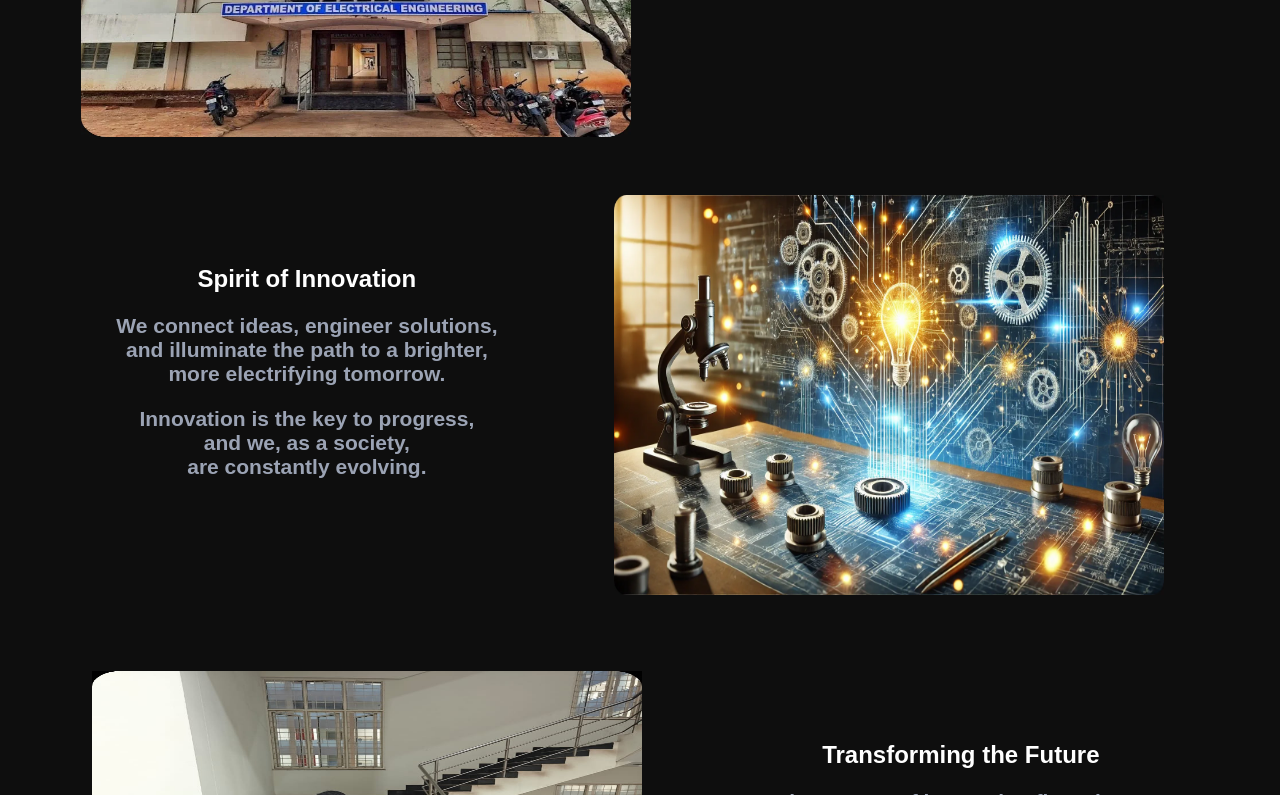
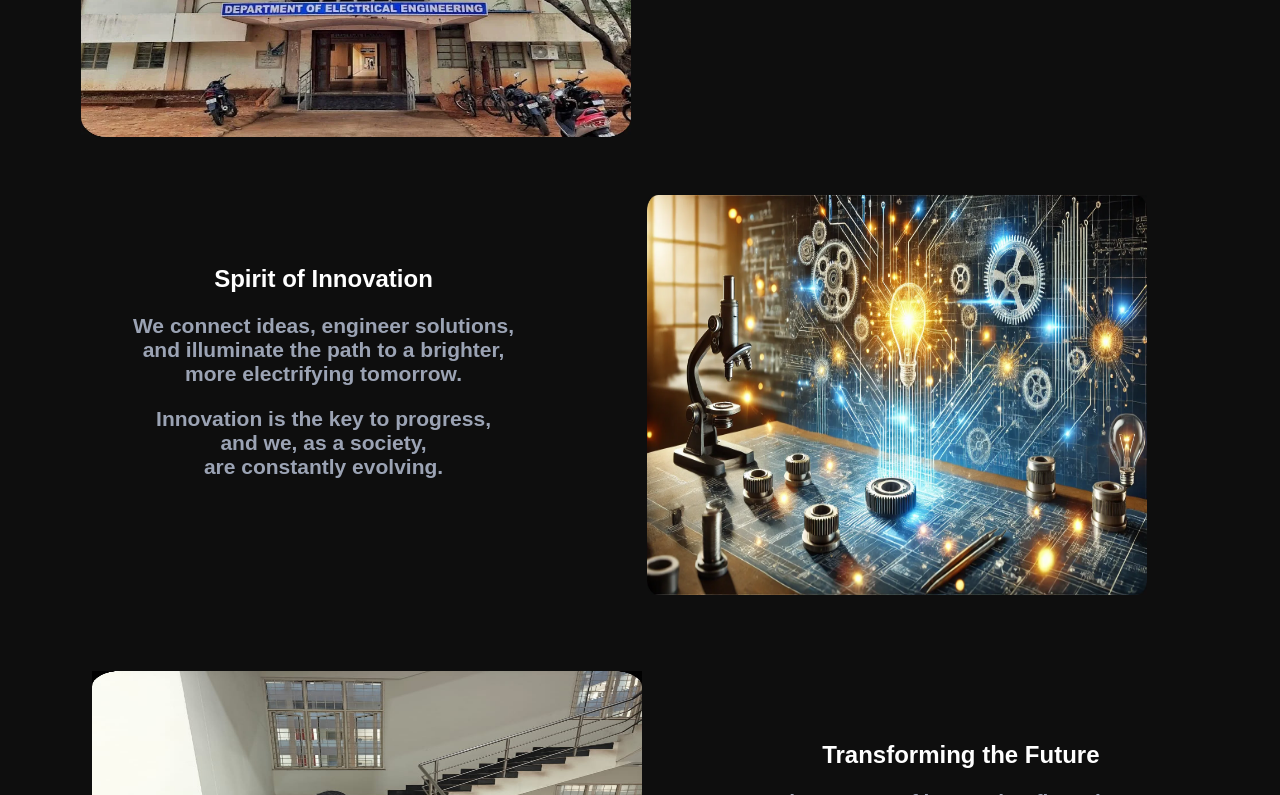
Before and after one commit to ishrat2004/my_ees, a plain HTML site: page index.html in a window 1280 px wide. Shown: the part 454-1249 px from the top of the page. Drawn offline with Linux system fonts and the light colour scheme.

Commit message:
decreased the width of image

```diff
--- a/index.html
+++ b/index.html
@@ -101,7 +101,7 @@
             </div>
         </div>
         <div class="info_img">
-        <img src="image.webp" width="550" height="400">
+        <img src="image.webp" width="500" height="400">
         </div>
 
     </div>
```
